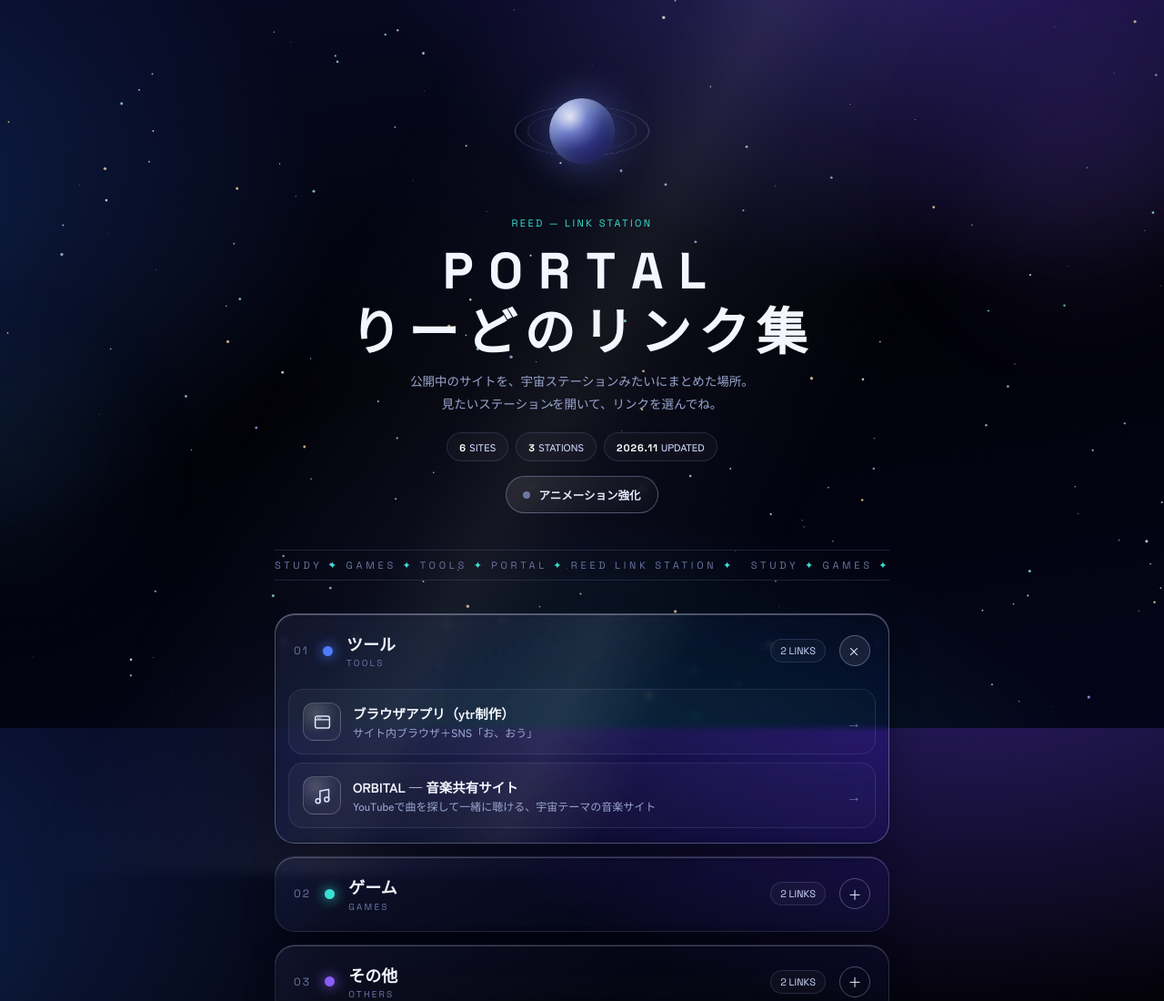
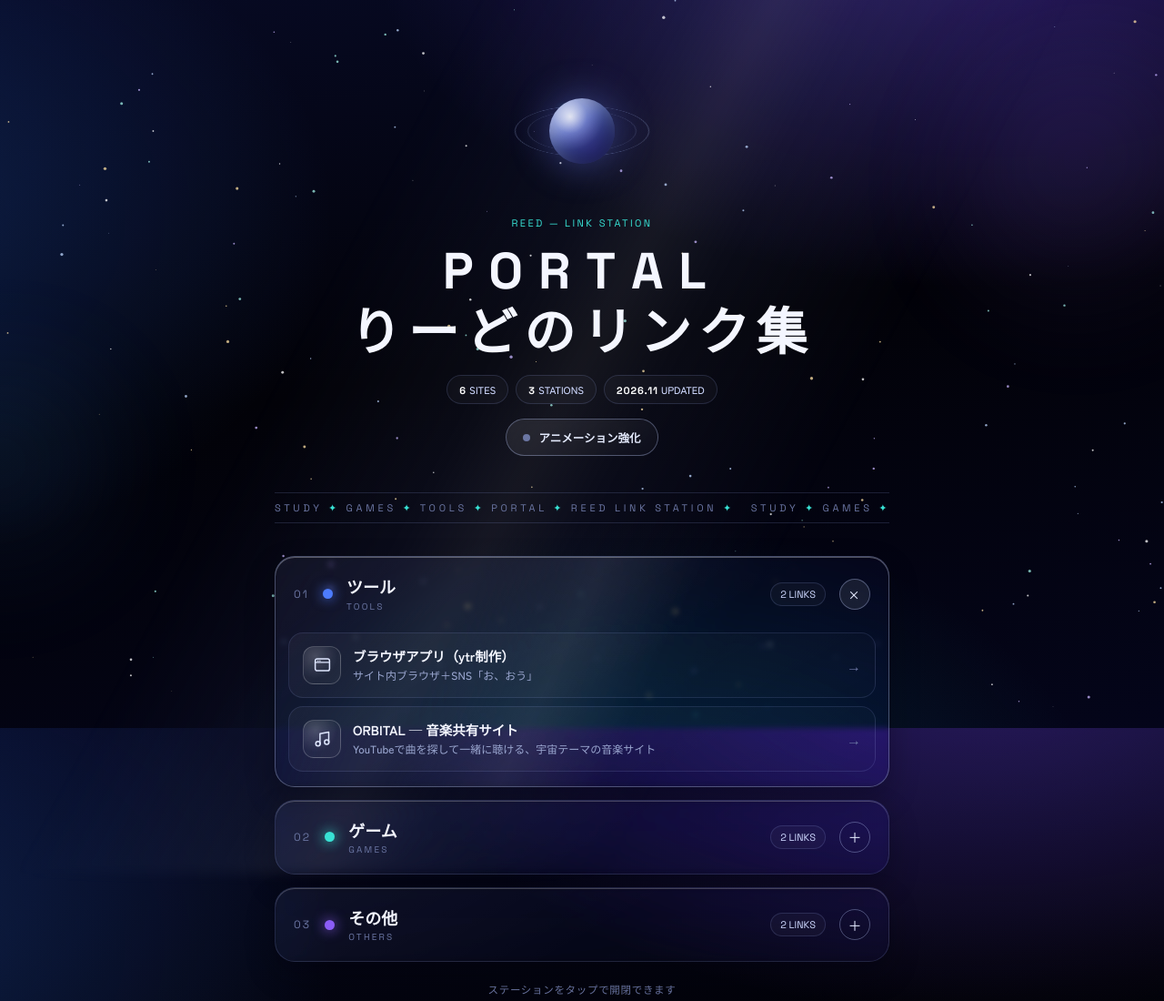
Before and after one commit to ntxareed/ntxareed.github.io, a plain HTML site: page index.html in a window 1280 px wide. Shown: the top 1100 px of the page at 91% size. Drawn offline with Linux system fonts and the light colour scheme.

Commit message:
Update index.html

```diff
--- a/index.html
+++ b/index.html
@@ -230,7 +230,6 @@ body.warping .wrap{animation:warpShake .5s ease}
     <div class="orbit" aria-hidden="true"><span class="ring"></span><span class="ring ring2"></span><span class="planet"></span></div>
     <p class="kicker en">Reed — Link Station</p>
     <h1><span class="en">Portal</span><br>りーどのリンク集</h1>
-    <p class="sub">公開中のサイトを、宇宙ステーションみたいにまとめた場所。<br>見たいステーションを開いて、リンクを選んでね。</p>
     <div class="stats">
       <span class="stat"><b>6</b> SITES</span>
       <span class="stat"><b>3</b> STATIONS</span>
```
